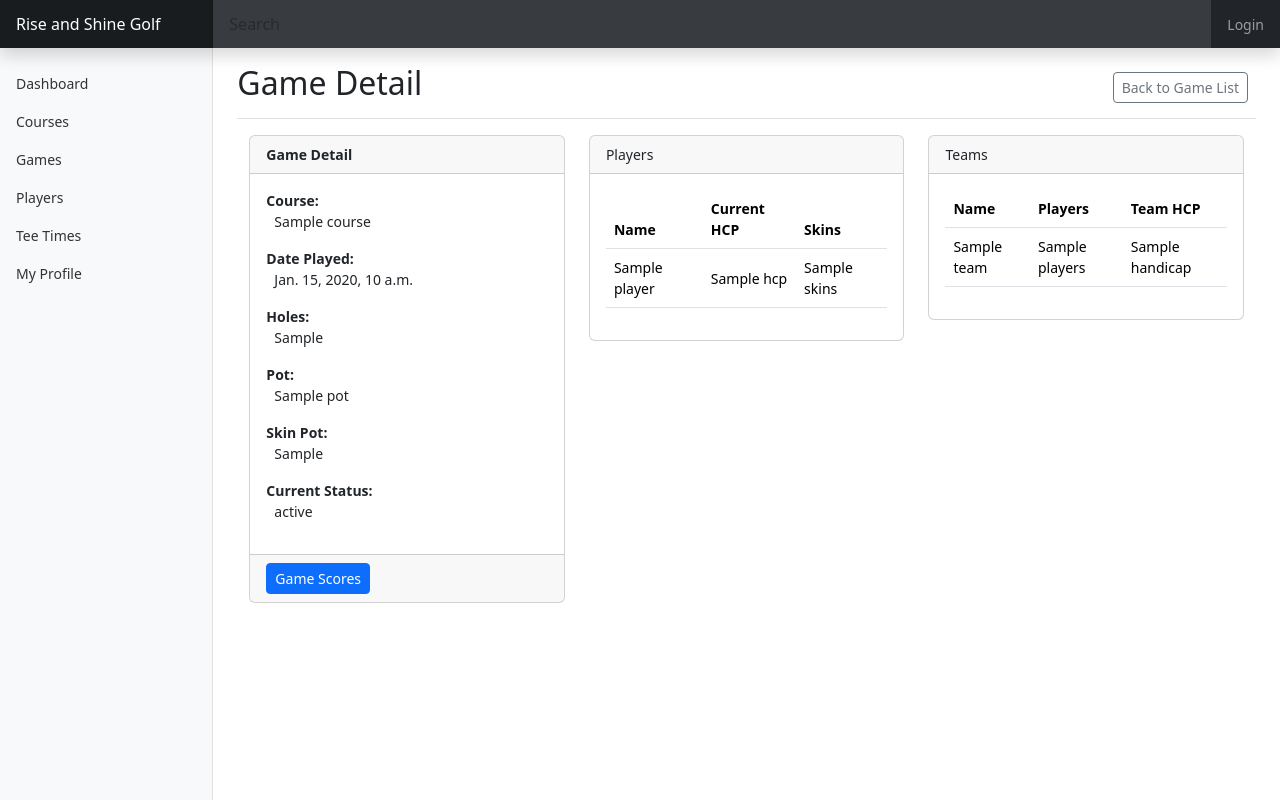
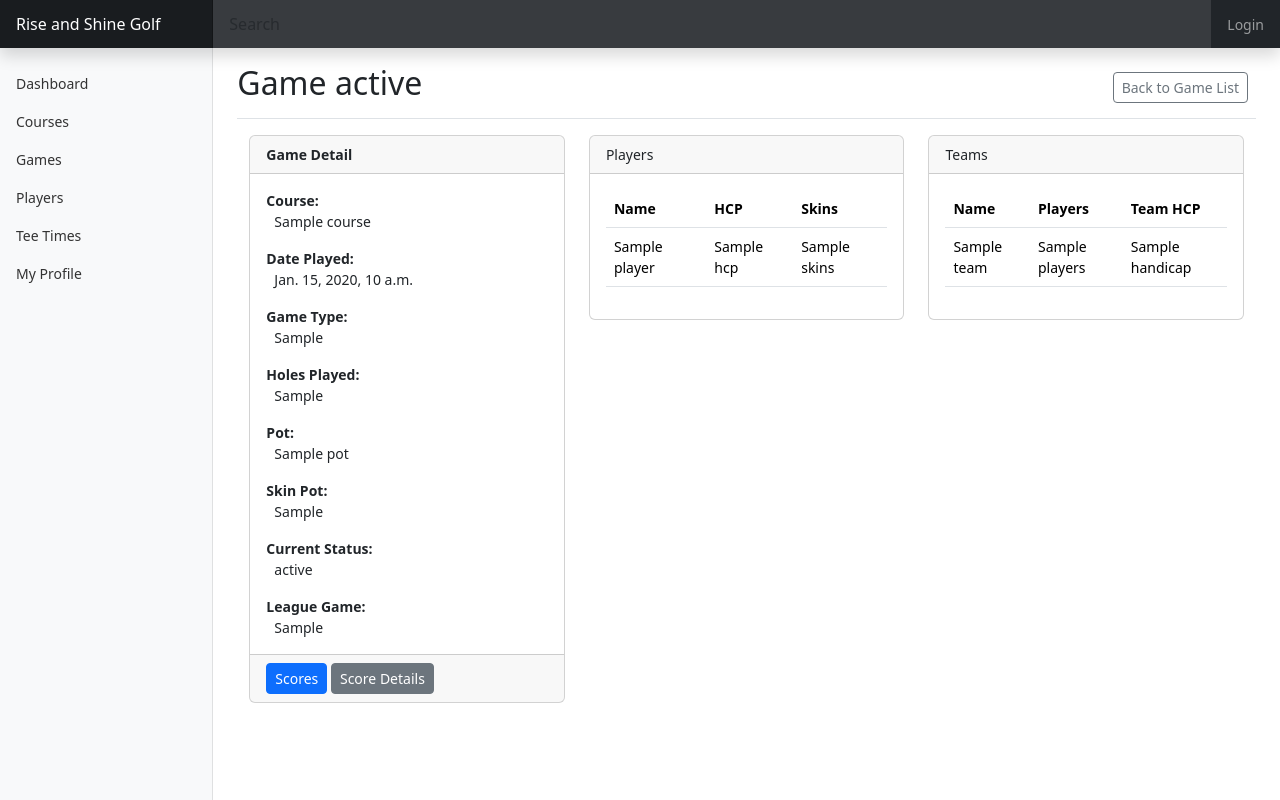
Before and after one commit to rlaneyjr/rs-golf, a Django app: template dashboard/templates/dashboard/game-detail.html in a window 1280 px wide. Run offline with Django 4.2, Linux system fonts and the light colour scheme; the template is opened without the code that fills it: most values are stand-ins (such as "Sample title", 1, 10 or a date in 2020); parts of the project's set-up code (start-up, migrations or seed data) failed here and were passed over; some libraries are stand-ins or nearby versions.

Commit message:
Added stableford scoring

```diff
--- a/dashboard/templates/dashboard/game-detail.html
+++ b/dashboard/templates/dashboard/game-detail.html
@@ -2,7 +2,7 @@
 {% load djmoney %}
 {% load custom_parser %}
 
-{% block page_name %}Game Detail{% endblock %}
+{% block page_name %}Game {{ game_data.get_status_display }}{% endblock %}
 
 {% block button_bar %}
 <a href="{% url 'dashboard:games' %}" class="btn btn-sm btn-outline-secondary">Back to Game List</a>
@@ -10,7 +10,11 @@
 
 {% block content %}
 <div class="row">
+  {% if team_list %}
   <div class="col-4">
+  {% else %}
+  <div class="col-6">
+  {% endif %}
     <div class="card">
       <div class="card-header fw-bold">
         Game Detail
@@ -25,9 +29,15 @@
           <span class="ps-2">{{ game_data.date_played }}</span>
         </div>
         <div class="mb-3">
-          <label class="fw-bold d-block">Holes:</label>
-          <span class="ps-2">{{ game_data.holes_played }}</span>
+          <label class="fw-bold d-block">Game Type:</label>
+          <span class="ps-2">{{ game_data.get_game_type_display }}</span>
         </div>
+        {% if game_data.which_holes != "all" %}
+        <div class="mb-3">
+          <label class="fw-bold d-block">Holes Played:</label>
+          <span class="ps-2">{{ game_data.which_holes }}</span>
+        </div>
+        {% endif %}
         {% if game_data.status != "setup" %}
         <div class="mb-3">
           <label class="fw-bold d-block">Pot:</label>
@@ -59,28 +69,37 @@
           <label class="fw-bold d-block">Current Status:</label>
           <span class="ps-2">{{ game_data.get_status_display }}</span>
         </div>
+        <div>
+          <label class="fw-bold d-block">League Game:</label>
+          <span class="ps-2">{{game_data.league_game}}</span>
+        </div>
       </div>
       <div class="card-footer">
-        {% if game_data.status == "setup" and current_player_count > 0 %}
-        <button class="btn btn-success btn-sm" data-bs-toggle="modal" data-bs-target="#start-game-modal">Start Game</button>
+        {% if game_data.status == "setup" %}
+          {% if current_player_count > 0 %}
+          <button class="btn btn-success btn-sm" data-bs-toggle="modal" data-bs-target="#start-game-modal">Start Game</button>
+          {% endif %}
+          {% if user_is_admin %}
+          <a href="{% url 'dashboard:edit_game' game_data.id %}" class="btn btn-primary btn-sm">Edit Game</a>
+          {% endif %}
         {% elif game_data.status == "active" %}
         <button class="btn btn-primary btn-sm"  data-bs-toggle="modal" data-bs-target="#score-game-modal">Score Game</button>
+        <button class="btn btn-warning btn-sm" data-bs-toggle="modal" data-bs-target="#reset-game-modal">Reset Game</button>
         {% elif game_data.status == "completed" %}
-        <a href="{% url 'dashboard:game_score' game_data.id %}" class="btn btn-primary btn-sm">Game Scores</a>
+        <a href="{% url 'dashboard:game_score' game_data.id %}" class="btn btn-primary btn-sm">Scores</a>
+        <a href="{% url 'dashboard:game_score_detail' game_data.id %}" class="btn btn-secondary btn-sm">Score Details</a>
         {% endif %}
-        {% if user_is_admin %}
-          {% if game_data.status == "setup" %}
-          <a href="{% url 'dashboard:edit_game' game_data.id %}" class="btn btn-secondary btn-sm">Edit Game</a>
-            {% if current_player_count > 0 %}
-            <button class="btn btn-warning btn-sm" data-bs-toggle="modal" data-bs-target="#reset-game-modal">Reset Game</button>
-            {% endif %}
-          {% endif %}
+        {% if user_is_admin and game_data.status != "completed" %}
         <button class="btn btn-danger btn-sm" data-bs-toggle="modal" data-bs-target="#delete-game-modal">Delete Game</button>
         {% endif %}
       </div>
     </div>
   </div>
+  {% if team_list %}
   <div class="col-4">
+  {% else %}
+  <div class="col-6">
+  {% endif %}
     <div class="card">
       <div class="card-header">
         Players
@@ -94,7 +113,10 @@
               <th style="width: 5%;">&nbsp;</th>
               {% endif %}
               <th>Name</th>
-              <th>Current HCP</th>
+              <th>HCP</th>
+              {% if game_data.game_type == "stableford" %}
+              <th>Points Needed</th>
+              {% endif %}
               {% if game_data.use_skins %}
               <th>Skins</th>
               {% endif %}
@@ -108,6 +130,9 @@
               {% endif %}
               <td>{{ player.name }}</td>
               <td>{{ player.hcp }}</td>
+              {% if game_data.game_type == "stableford" %}
+              <td>{{ player.points_needed }}</td>
+              {% endif %}
               {% if game_data.use_skins %}
               <td>{{ player.skins }}</td>
               {% endif %}
@@ -262,7 +287,7 @@
   <div class="modal-dialog">
     <div class="modal-content">
       <div class="modal-header">
-        <h5 class="modal-title" id="reset-game-modal-label">Delete Game?</h5>
+        <h5 class="modal-title" id="reset-game-modal-label">Reset Game?</h5>
         <button type="button" class="btn-close" data-bs-dismiss="modal" aria-label="Close"></button>
       </div>
       <div class="modal-body">
@@ -532,5 +557,6 @@
       }
     });
   });
+
 </script>
 {% endblock page_scripts %}
--- a/dashboard/templates/dashboard/game-score-detail.html
+++ b/dashboard/templates/dashboard/game-score-detail.html
@@ -1,5 +1,5 @@
 {% extends "base-dashboard.html" %}
-{% load djmoney %}
+
 {% block page_name %}Game Score Detail{% endblock %}
 
 {% block button_bar %}
--- a/dashboard/templates/dashboard/game-score.html
+++ b/dashboard/templates/dashboard/game-score.html
@@ -7,7 +7,7 @@
 {% endblock %}
 
 {% block content %}
-{% include "dashboard/game-scores.html" %}
+{% include "dashboard/game-score-detail.html" %}
 {% endblock content %}
 
 {% block page_styles %}{% endblock page_styles %}
--- a/dashboard/templates/dashboard/game-scores.html
+++ b/dashboard/templates/dashboard/game-scores.html
@@ -60,7 +60,6 @@
           <thead>
             <tr>
               <th>Player</th>
-              <th>HCP</th>
               {% for hole_num in hole_list %}
               <th>{{ hole_num }}</th>
               {% endfor %}
@@ -73,7 +72,6 @@
             {% for score in scores %}
             <tr>
               <td>{{ score.player_name }}</td>
-              <td>{{ score.hcp }}</td>
               {% for hole in score.hole_list %}
               <td>{{ hole.hole_score }}</td>
               {% endfor %}
--- a/dashboard/templatetags/custom_parser.py
+++ b/dashboard/templatetags/custom_parser.py
@@ -6,10 +6,6 @@ register = template.Library()
 @register.simple_tag
 def get_team_scores(game):
   return game.score.get("team_scores", False)
-
-@register.simple_tag
-def get_scores(game):
-    return game.score.get("scores", False)
 
 @register.simple_tag
 def get_skins(game):
@@ -24,6 +20,14 @@ def get_hole_list(game):
     return game.score.get("hole_list")
 
 @register.simple_tag
+def get_hole_data(game):
+    return game.score.get("hole_data")
+
+@register.simple_tag
+def get_scores(game):
+    return game.score.get("scores")
+
+@register.simple_tag
 def format_players(players):
     return str(players).lstrip('[').rstrip(']').replace("'", "")
 
--- a/dashboard/views/ajax_views.py
+++ b/dashboard/views/ajax_views.py
@@ -26,7 +26,7 @@ def ajax_record_score_for_hole(request):
 )
 def ajax_manage_players_for_game(request):
     data = json.loads(request.body)
-    if not all([data["playerId"], data["game"], data["action"], data["skins"]]):
+    if not all([data["playerId"], data["game"], data["action"]]):
         return HttpResponseBadRequest("Missing Data")
     game_data = models.Game.objects.filter(pk=data["game"]).first()
     player_data = models.Player.objects.filter(pk=data["playerId"]).first()
@@ -67,7 +67,7 @@ def ajax_manage_game(request):
         messages.add_message(request, messages.INFO, "Game Reset.")
         return JsonResponse({"status": "success"})
     elif data["action"] == "delete-game":
-        utils.delete_teams_for_game(game_data)
+        utils.clean_game(game_data)
         game_data.delete()
         messages.add_message(request, messages.INFO, "Game Deleted.")
         return JsonResponse({"status": "success"})
```
Also changed, not shown: dashboard/forms.py (+33 -7 lines), dashboard/models.py (+50 -10 lines), dashboard/utils.py (+20 -23 lines), dashboard/migrations/0025_game_league_game_and_more.py (added), dashboard/migrations/0026_player_previous_handicap.py (added), dashboard/migrations/0027_alter_holescore_options_playermembership_game_points_and_more.py (added), media/images/pirate-slack-icon_Cv3x9F7.png (added), 2 other files.
